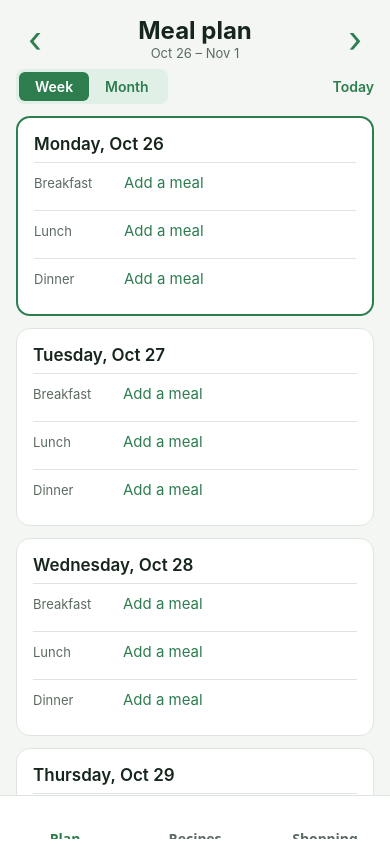
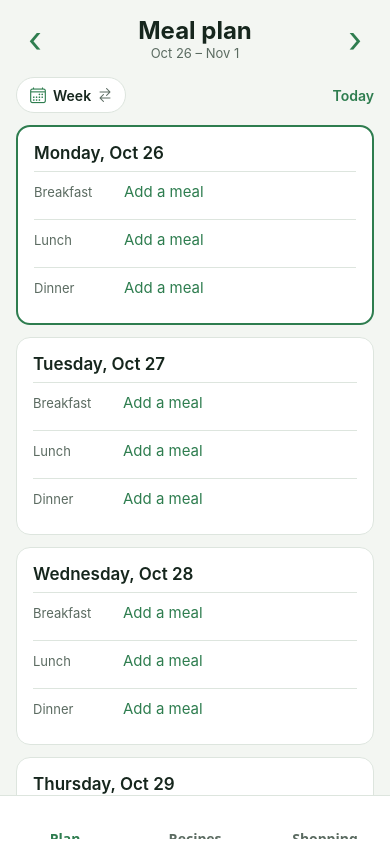
Before and after one commit to Destiro/meal-planner, a React Native app: screen /Plan in a window 390 px wide. Built offline with nearby package versions, Linux system fonts and the light colour scheme.

Commit message:
Update date toggle widget

```diff
--- a/package.json
+++ b/package.json
@@ -3,6 +3,7 @@
   "version": "1.0.0",
   "main": "index.ts",
   "dependencies": {
+    "@expo/vector-icons": "^15.0.2",
     "@react-native-async-storage/async-storage": "2.2.0",
     "@react-navigation/bottom-tabs": "^7.21.0",
     "@react-navigation/native": "^7.5.1",
--- a/src/screens/PlannerScreen.tsx
+++ b/src/screens/PlannerScreen.tsx
@@ -1,3 +1,4 @@
+import { Ionicons } from '@expo/vector-icons';
 import React, { useState } from 'react';
 import { Pressable, ScrollView, StyleSheet, Text, View } from 'react-native';
 import { SafeAreaView } from 'react-native-safe-area-context';
@@ -57,19 +58,15 @@ export default function PlannerScreen() {
       </View>
 
       <View style={styles.toolbar}>
-        <View style={styles.segmented}>
-          {(['week', 'month'] as const).map((m) => (
-            <Pressable
-              key={m}
-              onPress={() => setMode(m)}
-              style={[styles.segment, mode === m && styles.segmentActive]}
-            >
-              <Text style={[styles.segmentText, mode === m && { color: '#fff' }]}>
-                {m === 'week' ? 'Week' : 'Month'}
-              </Text>
-            </Pressable>
-          ))}
-        </View>
+        <Pressable
+          onPress={() => setMode(mode === 'week' ? 'month' : 'week')}
+          style={({ pressed }) => [styles.chip, pressed && { opacity: 0.6 }]}
+          accessibilityLabel={`Switch to ${mode === 'week' ? 'month' : 'week'} view`}
+        >
+          <Ionicons name="calendar-outline" size={18} color={colors.accent} />
+          <Text style={styles.chipText}>{mode === 'week' ? 'Week' : 'Month'}</Text>
+          <Ionicons name="swap-horizontal" size={16} color={colors.inkSoft} />
+        </Pressable>
         <Pressable onPress={goToday} hitSlop={8}>
           <Text style={styles.today}>Today</Text>
         </Pressable>
@@ -104,13 +101,11 @@ export default function PlannerScreen() {
 
 const styles = StyleSheet.create({
   screen: { flex: 1, backgroundColor: colors.bg },
-  header: { flexDirection: 'row', justifyContent: 'space-between', alignItems: 'center', padding: spacing.lg, paddingBottom: spacing.sm },
+  header: { flexDirection: 'row', justifyContent: 'space-between', alignItems: 'center', padding: spacing.lg, paddingBottom: spacing.lg },
   arrow: { fontSize: 36, color: colors.accent, paddingHorizontal: spacing.md },
   toolbar: { flexDirection: 'row', justifyContent: 'space-between', alignItems: 'center', paddingHorizontal: spacing.lg, paddingBottom: spacing.md },
-  segmented: { flexDirection: 'row', backgroundColor: colors.accentSoft, borderRadius: radius.sm, padding: 3 },
-  segment: { paddingVertical: 6, paddingHorizontal: spacing.lg, borderRadius: radius.sm - 2 },
-  segmentActive: { backgroundColor: colors.accent },
-  segmentText: { fontSize: 14, fontWeight: '600', color: colors.accent },
+  chip: { flexDirection: 'row', alignItems: 'center', gap: 6, backgroundColor: colors.surface, borderWidth: 1, borderColor: colors.line, borderRadius: 999, paddingVertical: 7, paddingHorizontal: spacing.md },
+  chipText: { fontSize: 14, fontWeight: '600', color: colors.ink },
   today: { fontSize: 14, fontWeight: '600', color: colors.accent },
   list: { padding: spacing.lg, paddingTop: 0, gap: spacing.md },
   card: { backgroundColor: colors.surface, borderRadius: radius.md, padding: spacing.lg, borderWidth: 1, borderColor: colors.line },
```
Also changed, not shown: 1 other file (tests, documents, lock files or other folders).
